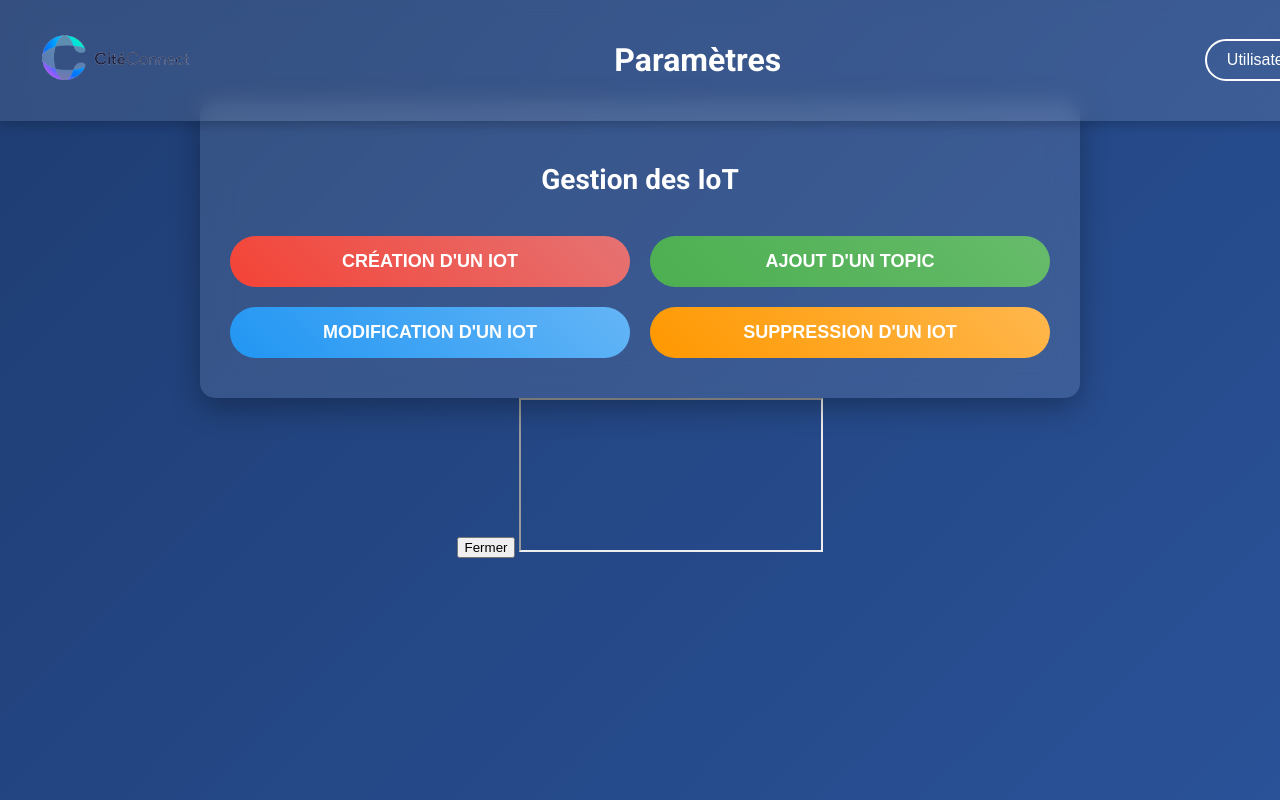
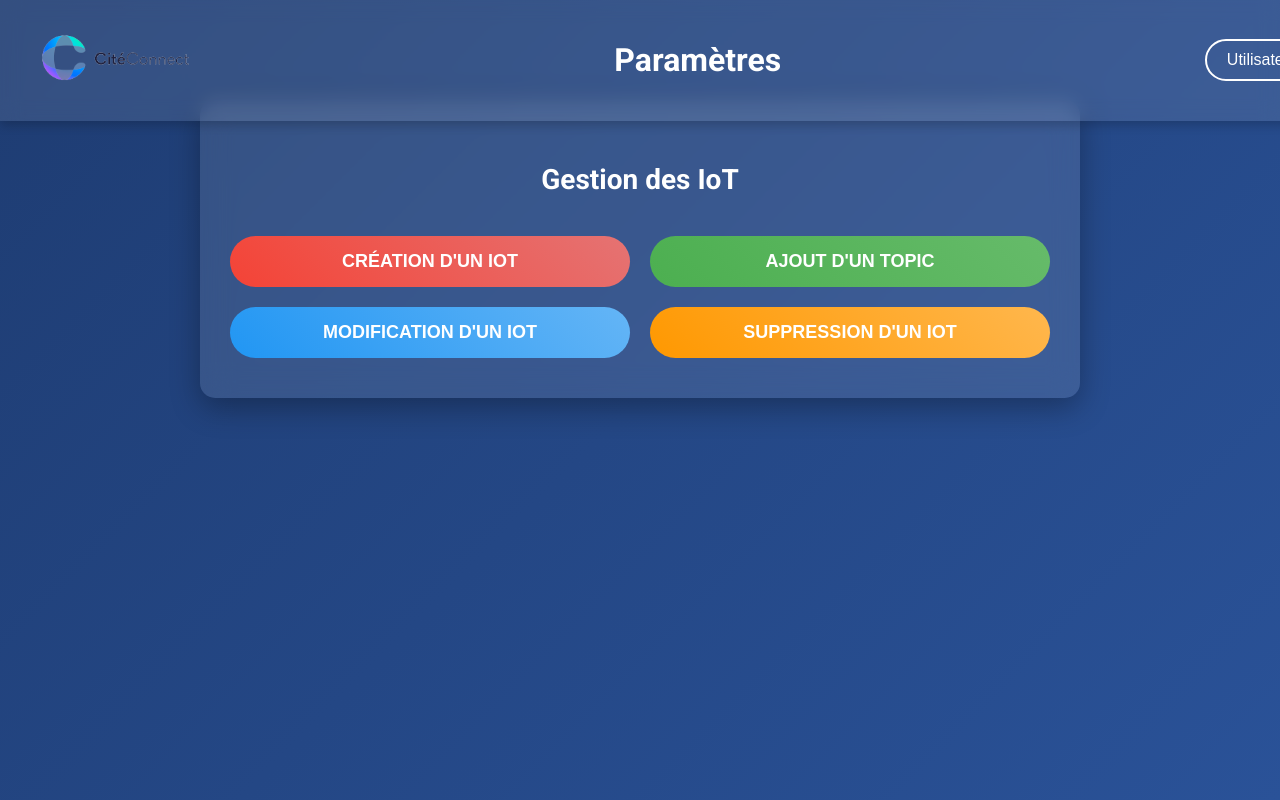
Before and after one commit to drackosters/Projet-CIEL-IOT, a PHP site: page /settings.php in a window 1280 px wide. Run offline with PHP 8.4, Linux system fonts and the light colour scheme.

Commit message:
Auto-sync: 2025-04-22 12:56:30

```diff
--- a/settings.php
+++ b/settings.php
@@ -136,6 +136,41 @@
             opacity: 0;
             transition: opacity 0.3s ease-in-out;
         }
+
+        /* Styles pour l'iframe */
+        .iframe-container {
+            position: fixed;
+            top: 0;
+            left: 0;
+            right: 0;
+            bottom: 0;
+            background: rgba(121, 120, 120, 0.9);
+            display: none;
+            flex-direction: column;
+            align-items: center;
+            justify-content: flex-start;
+            z-index: 1001;
+        }
+
+        .iframe-container iframe {
+            width: calc(85% - 50px);
+            height: calc(95% - 50px); /* Ajuste la hauteur pour laisser de la place au bouton "Fermer" */
+            border: none;
+        }
+
+        .iframe-container .fermer {
+            background: #ff4d4d;
+            color: #fff;
+            border: none;
+            padding: 10px 20px;
+            border-radius: 5px;
+            cursor: pointer;
+            margin: 10px;
+        }
+
+        .iframe-container .fermer:hover {
+            background: #ff1a1a;
+        }
     </style>
 </head>
 <body>
```
